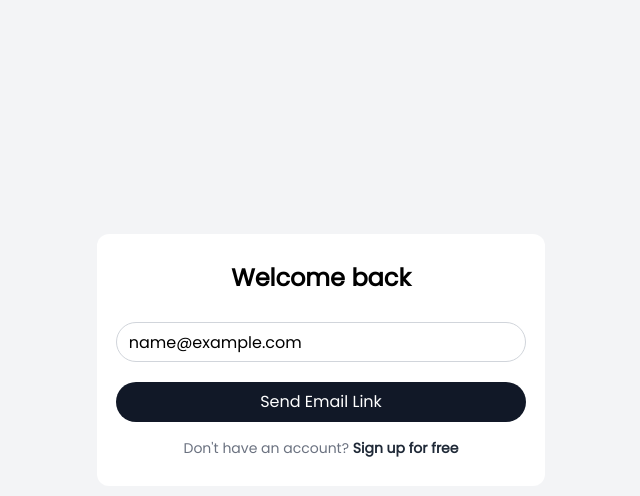
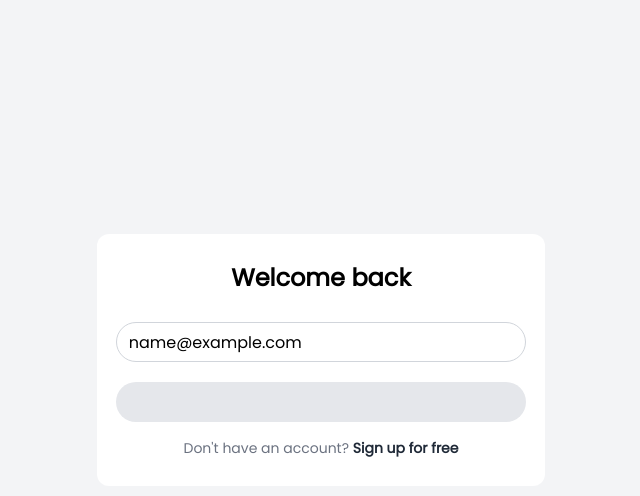
Before and after one commit to marknesh/next-firebase-auth, a Next.js app: page /signin in a window 1280 px wide. Both pictures are taken after typing "name@example.com" into the empty fields and a click on the button "Send Email Link". Shown: the top 496 px of the page, without its empty margins (319-959 px from the left). Built offline with nearby package versions, Linux system fonts and the light colour scheme; no server answers.

Commit message:
feat:add font poppins

```diff
--- /dev/null
+++ b/app/(auth)/checkEmail/page.tsx
@@ -0,0 +1,24 @@
+import { redirect } from 'next/navigation';
+
+const CheckEmail = ({
+  searchParams,
+}: {
+  searchParams?: { [key: string]: string | string[] | undefined };
+}) => {
+  const email = searchParams?.email;
+
+  if (!email) {
+    redirect('/signin');
+  }
+  return (
+    <div className='-mt-10 flex flex-col space-y-2'>
+      <h1 className='text-2xl text-center font-semibold'>Check your email</h1>
+      <p>
+        We've just sent a magic link to{' '}
+        <span className='font-semibold'>{email}</span>
+      </p>
+    </div>
+  );
+};
+
+export default CheckEmail;
--- a/app/(auth)/layout.tsx
+++ b/app/(auth)/layout.tsx
@@ -1,7 +1,11 @@
 import '../globals.css';
 import { Poppins } from 'next/font/google';
 
-const poppins = Poppins({ subsets: ['latin'], weight: '400' });
+const poppins = Poppins({
+  subsets: ['latin'],
+  weight: '400',
+  variable: '--font-poppins',
+});
 
 export const metadata = {
   title: 'Create Next App',
@@ -17,7 +21,7 @@ export default function RootLayout({
     <html lang='en'>
       <body
         suppressHydrationWarning={true}
-        className={`${poppins.className} bg-gray-100 min-h-screen  mt-10`}
+        className={`${poppins.variable} font-poppins bg-gray-100 min-h-screen  mt-10`}
       >
         <main className='flex flex-col justify-center items-center min-h-[80vh]'>
           {children}
--- a/app/(auth)/signin/page.tsx
+++ b/app/(auth)/signin/page.tsx
@@ -5,6 +5,8 @@ import Link from 'next/link';
 import { sendEmailLink } from '@/app/utils/firebase-utils';
 import { AuthError } from 'firebase/auth';
 import { useRouter } from 'next/navigation';
+import Button from '@/components/Button';
+import { useState } from 'react';
 
 const Signin = () => {
   const {
@@ -13,16 +15,21 @@ const Signin = () => {
     formState: { errors },
   } = useForm<SigninForm>();
 
+  const [loading, setLoading] = useState<boolean>(false);
+
   const router = useRouter();
 
   const onSubmit = (data: SigninForm) => {
+    setLoading(true);
     return sendEmailLink(data.email)
       .then(() => {
         window.localStorage.setItem('emailForSignIn', data.email);
-        router.push('/checkYourEmail');
+        setLoading(false);
+        router.push(`/checkEmail?email=${data.email}`);
       })
       .catch((error: AuthError) => {
         console.log(error);
+        setLoading(false);
       });
   };
 
@@ -34,13 +41,15 @@ const Signin = () => {
         <form className='w-full' onSubmit={handleSubmit(onSubmit)}>
           <input
             type='email'
-            className='bg-transparent w-full  px-3  h-10 border rounded-full border-gray-300 focus:ring-0 focus:outline-none'
+            className='emailInput'
             {...register('email', { required: true })}
             placeholder='Email address'
           />
           {errors.email && <span className='formError'>Email is required</span>}
 
-          <button className='formSubmitButton'>Send Email Link</button>
+          <Button loading={loading} className='formSubmitButton'>
+            Send Email Link
+          </Button>
         </form>
 
         <p className='text-gray-500 pt-4 text-sm text-center '>
--- a/app/(auth)/signup/page.tsx
+++ b/app/(auth)/signup/page.tsx
@@ -5,6 +5,8 @@ import Link from 'next/link';
 import { sendEmailLink } from '@/app/utils/firebase-utils';
 import { AuthError } from 'firebase/auth';
 import { useRouter } from 'next/navigation';
+import Button from '@/components/Button';
+import { useState } from 'react';
 
 const Signup = () => {
   const {
@@ -13,16 +15,21 @@ const Signup = () => {
     formState: { errors },
   } = useForm<SignupForm>();
 
+  const [loading, setLoading] = useState<boolean>(false);
+
   const router = useRouter();
 
   const onSubmit = (data: SignupForm) => {
+    setLoading(true);
     return sendEmailLink(data.email)
       .then(() => {
         window.localStorage.setItem('emailForSignIn', data.email);
-        router.push('/checkYourEmail');
+        setLoading(false);
+        router.push(`/checkEmail?email=${data.email}`);
       })
       .catch((error: AuthError) => {
         console.log(error);
+        setLoading(false);
       });
   };
 
@@ -34,13 +41,15 @@ const Signup = () => {
         <form className='w-full' onSubmit={handleSubmit(onSubmit)}>
           <input
             type='email'
-            className='bg-transparent w-full  px-3  h-10 border rounded-full border-gray-300 focus:ring-0 focus:outline-none'
+            className='emailInput'
             {...register('email', { required: true })}
             placeholder='Email address'
           />
           {errors.email && <span className='formError'>Email is required</span>}
 
-          <button className='formSubmitButton'>Send Email Link</button>
+          <Button loading={loading} className='formSubmitButton'>
+            Send Email Link
+          </Button>
         </form>
 
         <p className='text-gray-500 pt-4 text-sm text-center '>
--- a/app/(site)/layout.tsx
+++ b/app/(site)/layout.tsx
@@ -1,7 +1,11 @@
 import '../globals.css';
 import { Poppins } from 'next/font/google';
 
-const poppins = Poppins({ subsets: ['latin'], weight: '400' });
+const poppins = Poppins({
+  subsets: ['latin'],
+  weight: '400',
+  variable: '--font-poppins',
+});
 
 export const metadata = {
   title: 'Create Next App',
@@ -15,7 +19,10 @@ export default function RootLayout({
 }) {
   return (
     <html lang='en'>
-      <body suppressHydrationWarning={true} className={poppins.className}>
+      <body
+        suppressHydrationWarning={true}
+        className={`${poppins.variable} font-poppins`}
+      >
         {children}
       </body>
     </html>
--- a/app/globals.css
+++ b/app/globals.css
@@ -4,8 +4,12 @@
 
 @layer components {
   /* sign in and sign up form classes */
+  .emailInput {
+    @apply bg-transparent w-full  px-3  h-10 border rounded-full border-gray-300 focus:ring-0 focus:outline-none;
+  }
+
   .formError {
-    @apply text-[crimson];
+    @apply text-[crimson] text-sm pl-3;
   }
 
   .formSubmitButton {
--- a/app/utils/firebase-utils.ts
+++ b/app/utils/firebase-utils.ts
@@ -10,13 +10,12 @@ const actionCodeSettings: ActionCodeSettings = {
   // URL must be in the authorized domains list in the Firebase Console.
   //Please remember to replace the URL with the appropriate value for production.
   url: (process.env.NODE_ENV !== 'production'
-    ? 'http://localhost:3000/emailLinkLogin'
+    ? process.env.NEXT_PUBLIC_EMAIL_LINK_DEVELOPMENT_URL
     : process.env.NEXT_PUBLIC_EMAIL_LINK_PRODUCTION_URL) as string,
   handleCodeInApp: true,
 };
 
 export async function sendEmailLink(email: string) {
-  console.log(email);
   return new Promise((resolve, reject) => {
     sendSignInLinkToEmail(auth, email, actionCodeSettings)
       .then(() => {
--- /dev/null
+++ b/components/Button.tsx
@@ -0,0 +1,28 @@
+import { BeatLoader } from 'react-spinners';
+
+interface ButtonProps {
+  loading?: boolean;
+  children: React.ReactNode;
+  className?: string;
+}
+
+const Button = (props: ButtonProps) => {
+  const { children, loading, className } = props;
+
+  return (
+    <button
+      disabled={loading}
+      className={`${className} h-10 flex justify-center items-center ${
+        loading && 'bg-gray-200 hover:bg-gray-200 disabled:cursor-not-allowed'
+      } `}
+    >
+      {!loading ? (
+        children
+      ) : (
+        <BeatLoader color={'light-gray'} size={9} loading={loading} />
+      )}
+    </button>
+  );
+};
+
+export default Button;
--- a/package.json
+++ b/package.json
@@ -22,6 +22,7 @@
     "react": "18.2.0",
     "react-dom": "18.2.0",
     "react-hook-form": "^7.43.9",
+    "react-spinners": "^0.13.8",
     "tailwindcss": "3.3.2",
     "typescript": "5.0.4"
   }
--- a/tailwind.config.js
+++ b/tailwind.config.js
@@ -6,6 +6,9 @@ module.exports = {
     './app/**/*.{js,ts,jsx,tsx,mdx}',
   ],
   theme: {
+    fontFamily: {
+      poppins: ['var(--font-poppins)'],
+    },
     extend: {},
   },
   plugins: [],
```
Also changed, not shown: 1 other file (tests, documents, lock files or other folders).
